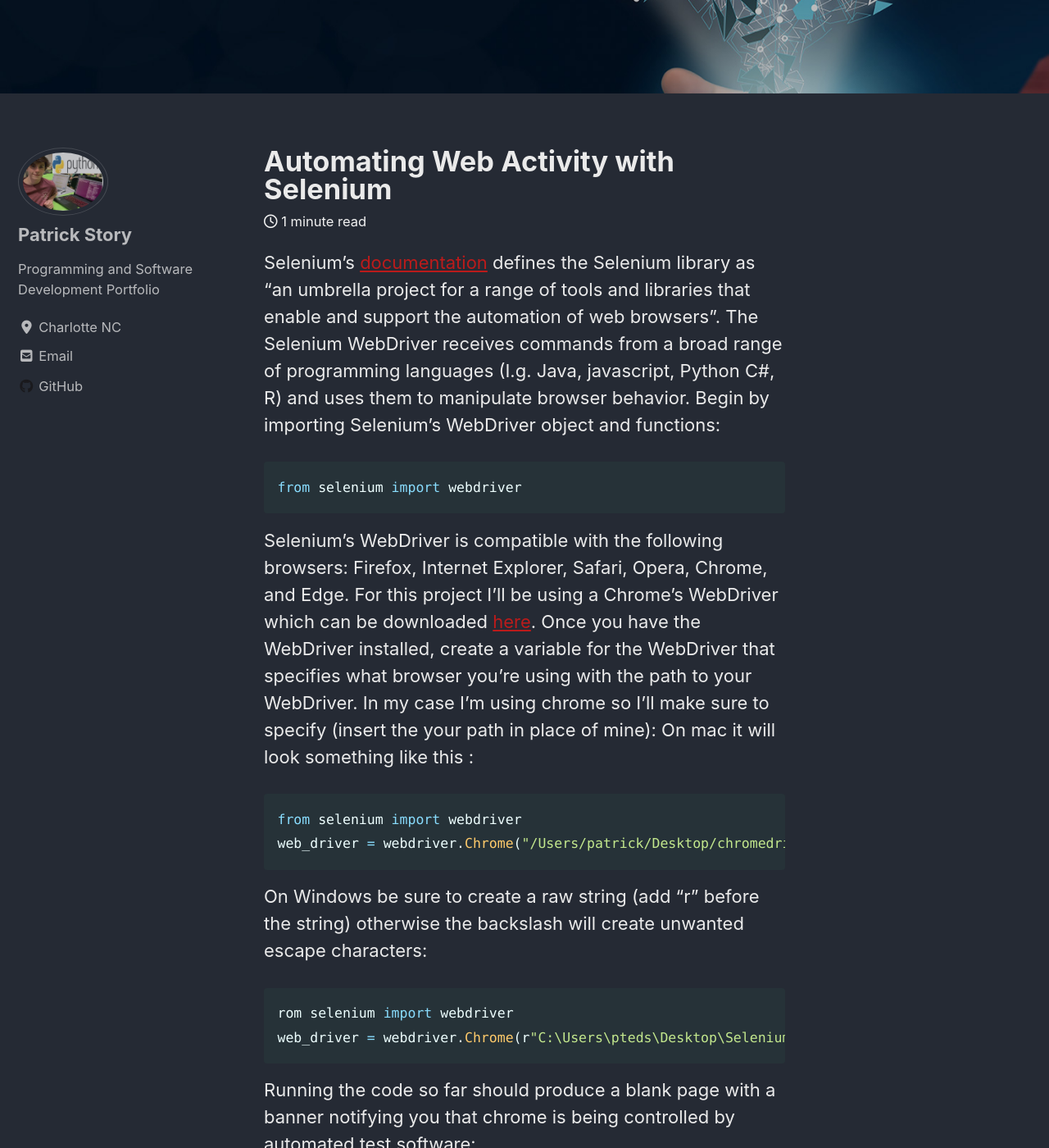
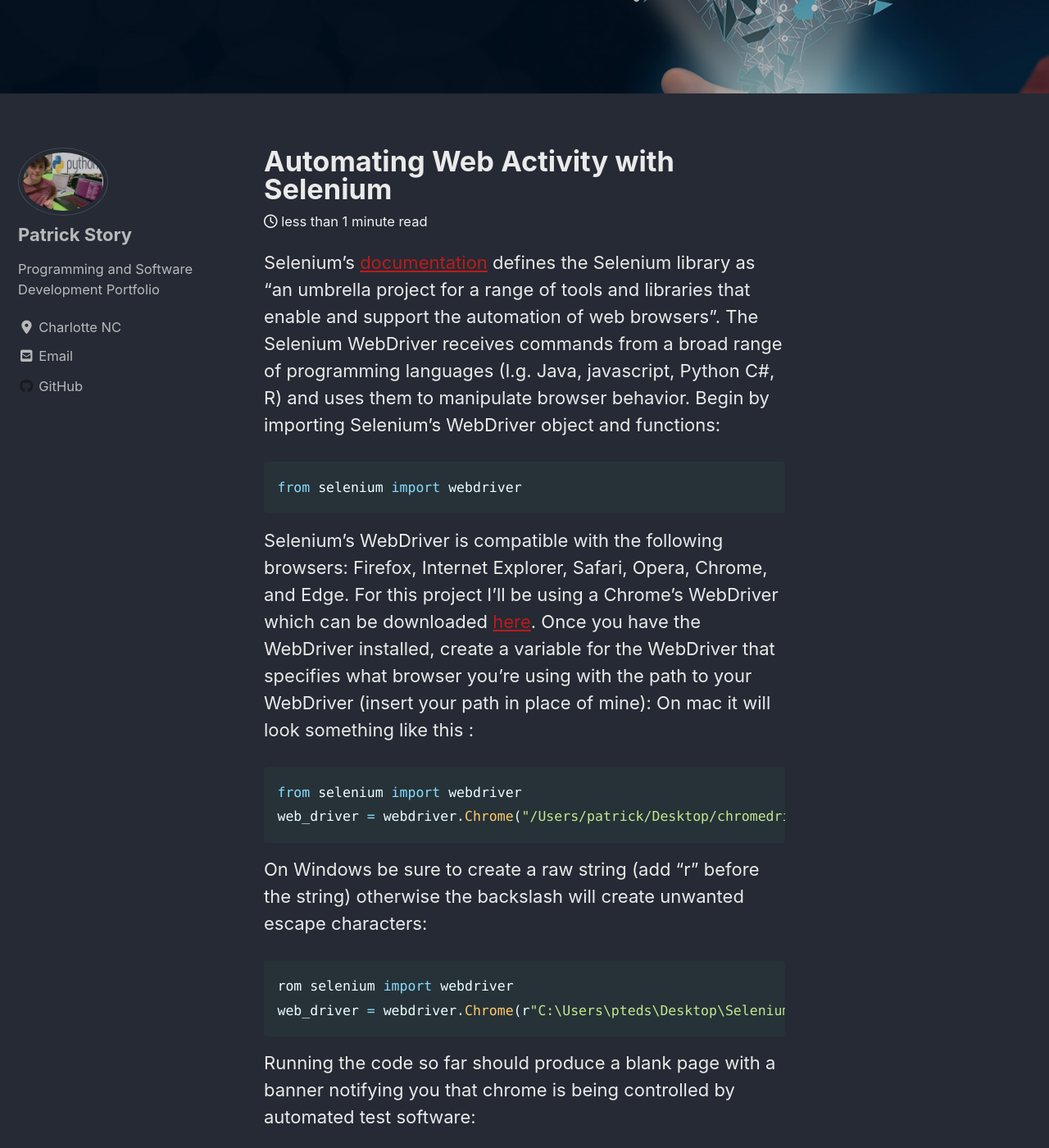
Before and after one commit to Patchyst/Patchyst.github.io, a Jekyll site: the page built from _posts/2020-11-1-selenium.md, in a window 1280 px wide and 1400 px high, scrolled down 496 px. Shown: the whole window at 82% size. Built offline with Jekyll 4.4.1, drawn with Linux system fonts in a browser that asks for light colours; cached includes are drawn as plain includes; nearby versions of some CDN libraries.

Commit message:
Updating Selenium Project

````diff
--- a/_posts/2020-11-1-selenium.md
+++ b/_posts/2020-11-1-selenium.md
@@ -4,14 +4,14 @@
 tags: [Advanced Projects,Python]
 header:
   image: "images/tensor.jpg"
-excerpt: "Using Python's Selenium library to automate web activity"
+excerpt: "Use Python's Selenium library to automate web activity"
 ---
 Selenium's [documentation](https://selenium.dev/documentation/en/) defines the Selenium library as "an umbrella project for a range of tools and libraries that enable and support the automation of web browsers". The Selenium WebDriver receives commands from a broad range of programming languages (I.g. Java, javascript, Python C#, R) and uses them to manipulate browser behavior. Begin by importing Selenium's WebDriver object and functions:
 
 ```python
 from selenium import webdriver
 ```
-Selenium's WebDriver is compatible with the following browsers: Firefox, Internet Explorer, Safari, Opera, Chrome, and Edge. For this project I'll be using a Chrome's WebDriver which can be downloaded [here](https://sites.google.com/a/chromium.org/chromedriver/). Once you have the WebDriver installed, create a variable for the WebDriver that specifies what browser you're using with the path to your WebDriver. In my case I'm using chrome so I'll make sure to specify (insert the your path in place of mine):
+Selenium's WebDriver is compatible with the following browsers: Firefox, Internet Explorer, Safari, Opera, Chrome, and Edge. For this project I'll be using a Chrome's WebDriver which can be downloaded [here](https://sites.google.com/a/chromium.org/chromedriver/). Once you have the WebDriver installed, create a variable for the WebDriver that specifies what browser you're using with the path to your WebDriver (insert your path in place of mine):
 On mac it will look something like this :
 ```python
 from selenium import webdriver
````
